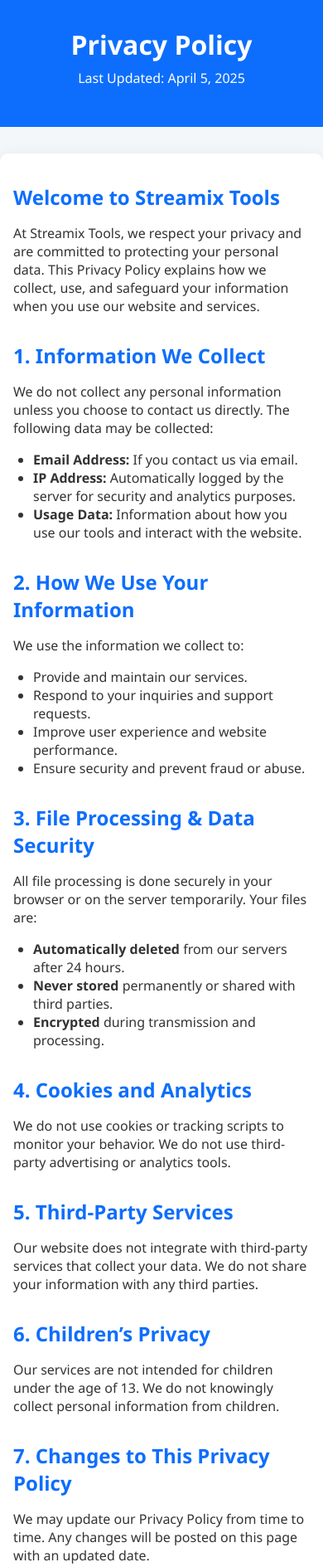
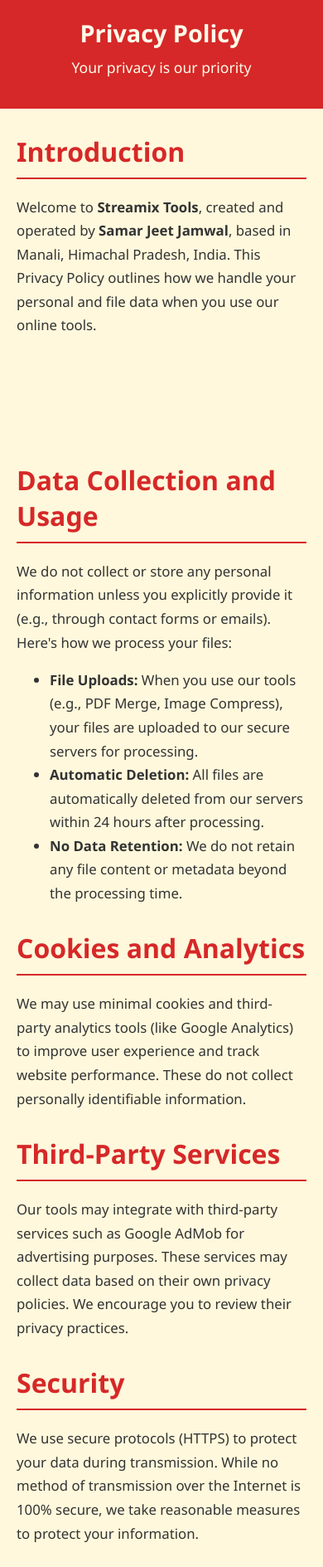
Before and after one commit to samar3322/Free-Online-Tools, a plain HTML site: page privacy-policy.html in a window 390 px wide. Shown: the top 1889 px of the page at 83% size. Drawn offline with Linux system fonts and the light colour scheme.

Commit message:
Update privacy-policy.html

```diff
--- a/privacy-policy.html
+++ b/privacy-policy.html
@@ -1,23 +1,25 @@
 <!DOCTYPE html>
 <html lang="en">
 <head>
-  <meta charset="UTF-8" />
-  <meta name="viewport" content="width=device-width, initial-scale=1.0"/>
-  <meta name="description" content="Privacy Policy for Streamix Tools - Learn how we collect, use, and protect your data.">
+    <meta charset="UTF-8">
+    <meta name="viewport" content="width=device-width, initial-scale=1.0">
+    <meta name="description" content="Privacy Policy for Streamix Tools - Learn how we protect your data and ensure secure file processing.">
+    <meta name="keywords" content="Streamix Privacy Policy, PDF Tools Privacy, Image Tools Privacy, Online File Processing, Data Security, Samar Jeet Jamwal">
+    <meta name="author" content="Samar Jeet Jamwal">
     <title>Privacy Policy - Streamix Tools</title>
+
     <style>
         body {
+            margin: 0;
             font-family: 'Segoe UI', Tahoma, Geneva, Verdana, sans-serif;
-      margin: 0;
-      padding: 0;
-      background-color: #f4f7fa;
+            background: #fff8dc;
             color: #333;
         }
 
         header {
-      background-color: #0d6efd;
-      padding: 2rem 1rem;
-      color: white;
+            background: #d62828;
+            color: #fffbe9;
+            padding: 20px 0;
             text-align: center;
         }
 
@@ -27,70 +29,55 @@
         }
 
         header p {
-      font-size: 1.2rem;
-      margin-top: 0.5rem;
+            font-size: 1.1rem;
+            margin-top: 10px;
         }
 
-    main {
-      max-width: 900px;
-      margin: 2rem auto;
-      padding: 2rem;
-      background-color: #fff;
-      border-radius: 10px;
-      box-shadow: 0 0 15px rgba(0,0,0,0.05);
+        .container {
+            max-width: 1100px;
+            margin: 30px auto;
+            padding: 0 20px;
         }
 
-    section {
-      margin-bottom: 2rem;
+        .section {
+            margin-bottom: 30px;
         }
 
-    h2 {
-      color: #0d6efd;
-      margin-bottom: 1rem;
+        .section h2 {
+            color: #d62828;
+            font-size: 2rem;
+            border-bottom: 2px solid #d62828;
+            padding-bottom: 10px;
+            margin-bottom: 20px;
         }
 
-    h3 {
-      margin-top: 1.2rem;
+        .section h3 {
+            color: #d62828;
+            font-size: 1.4rem;
+            margin-top: 20px;
         }
 
-    ul {
-      padding-left: 1.5rem;
+        .section p, .section ul {
+            line-height: 1.7;
+            font-size: 1.05rem;
         }
 
-    .contact-info {
-      background-color: #e9f0ff;
-      padding: 1rem;
-      border-radius: 8px;
+        .ad-slot {
+            margin: 30px 0;
+            text-align: center;
         }
 
-    .footer {
+        footer {
+            background: #d62828;
+            color: #fffbe9;
             text-align: center;
-      padding: 1.5rem;
+            padding: 15px 0;
             font-size: 0.9rem;
-      color: #666;
-      background-color: #e9f0ff;
-    }
-
-    a {
-      color: #0d6efd;
-      text-decoration: none;
-    }
-
-    a:hover {
-      text-decoration: underline;
         }
 
         @media (max-width: 600px) {
             header h1 {
-        font-size: 2rem;
-      }
-
-      header p {
-        font-size: 1rem;
-      }
-
-      main {
-        padding: 1rem;
+                font-size: 1.8rem;
             }
         }
     </style>
@@ -99,82 +86,79 @@
 
     <header>
         <h1>Privacy Policy</h1>
-    <p>Last Updated: April 5, 2025</p>
+        <p>Your privacy is our priority</p>
     </header>
 
-  <main>
-    <section>
-      <h2>Welcome to Streamix Tools</h2>
-      <p>
-        At Streamix Tools, we respect your privacy and are committed to protecting your personal data. This Privacy Policy explains how we collect, use, and safeguard your information when you use our website and services.
-      </p>
-    </section>
+    <div class="container">
+        <div class="section">
+            <h2>Introduction</h2>
+            <p>Welcome to <strong>Streamix Tools</strong>, created and operated by <strong>Samar Jeet Jamwal</strong>, based in Manali, Himachal Pradesh, India. This Privacy Policy outlines how we handle your personal and file data when you use our online tools.</p>
+        </div>
 
-    <section>
-      <h2>1. Information We Collect</h2>
-      <p>We do not collect any personal information unless you choose to contact us directly. The following data may be collected:</p>
+        <div class="ad-slot">
+            <!-- AdMob Ad Slot -->
+            <ins class="adsbygoogle"
+                 style="display:block; width:100%; height:90px;"
+                 data-ad-client="ca-pub-INSERT-YOUR-ADMOB-ID-HERE"
+                 data-ad-slot="ADMOB_AD_SLOT_ID"
+                 data-ad-format="auto"
+                 data-full-width-responsive="true"></ins>
+            <script>
+                 (adsbygoogle = window.adsbygoogle || []).push({});
+            </script>
+        </div>
+
+        <div class="section">
+            <h2>Data Collection and Usage</h2>
+            <p>We do not collect or store any personal information unless you explicitly provide it (e.g., through contact forms or emails). Here's how we process your files:</p>
             <ul>
-        <li><strong>Email Address:</strong> If you contact us via email.</li>
-        <li><strong>IP Address:</strong> Automatically logged by the server for security and analytics purposes.</li>
-        <li><strong>Usage Data:</strong> Information about how you use our tools and interact with the website.</li>
+                <li><strong>File Uploads:</strong> When you use our tools (e.g., PDF Merge, Image Compress), your files are uploaded to our secure servers for processing.</li>
+                <li><strong>Automatic Deletion:</strong> All files are automatically deleted from our servers within 24 hours after processing.</li>
+                <li><strong>No Data Retention:</strong> We do not retain any file content or metadata beyond the processing time.</li>
             </ul>
-    </section>
+        </div>
 
-    <section>
-      <h2>2. How We Use Your Information</h2>
-      <p>We use the information we collect to:</p>
-      <ul>
-        <li>Provide and maintain our services.</li>
-        <li>Respond to your inquiries and support requests.</li>
-        <li>Improve user experience and website performance.</li>
-        <li>Ensure security and prevent fraud or abuse.</li>
-      </ul>
-    </section>
+        <div class="section">
+            <h2>Cookies and Analytics</h2>
+            <p>We may use minimal cookies and third-party analytics tools (like Google Analytics) to improve user experience and track website performance. These do not collect personally identifiable information.</p>
+        </div>
 
-    <section>
-      <h2>3. File Processing & Data Security</h2>
-      <p>All file processing is done securely in your browser or on the server temporarily. Your files are:</p>
-      <ul>
-        <li><strong>Automatically deleted</strong> from our servers after 24 hours.</li>
-        <li><strong>Never stored</strong> permanently or shared with third parties.</li>
-        <li><strong>Encrypted</strong> during transmission and processing.</li>
-      </ul>
-    </section>
+        <div class="section">
+            <h2>Third-Party Services</h2>
+            <p>Our tools may integrate with third-party services such as Google AdMob for advertising purposes. These services may collect data based on their own privacy policies. We encourage you to review their privacy practices.</p>
+        </div>
 
-    <section>
-      <h2>4. Cookies and Analytics</h2>
-      <p>We do not use cookies or tracking scripts to monitor your behavior. We do not use third-party advertising or analytics tools.</p>
-    </section>
+        <div class="section">
+            <h2>Security</h2>
+            <p>We use secure protocols (HTTPS) to protect your data during transmission. While no method of transmission over the Internet is 100% secure, we take reasonable measures to protect your information.</p>
+        </div>
 
-    <section>
-      <h2>5. Third-Party Services</h2>
-      <p>Our website does not integrate with third-party services that collect your data. We do not share your information with any third parties.</p>
-    </section>
+        <div class="ad-slot">
+            <!-- AdMob Ad Slot -->
+            <ins class="adsbygoogle"
+                 style="display:block; width:100%; height:90px;"
+                 data-ad-client="ca-pub-INSERT-YOUR-ADMOB-ID-HERE"
+                 data-ad-slot="ADMOB_AD_SLOT_ID"
+                 data-ad-format="auto"
+                 data-full-width-responsive="true"></ins>
+            <script>
+                 (adsbygoogle = window.adsbygoogle || []).push({});
+            </script>
+        </div>
 
-    <section>
-      <h2>6. Children’s Privacy</h2>
-      <p>Our services are not intended for children under the age of 13. We do not knowingly collect personal information from children.</p>
-    </section>
-
-    <section>
-      <h2>7. Changes to This Privacy Policy</h2>
-      <p>We may update our Privacy Policy from time to time. Any changes will be posted on this page with an updated date.</p>
-    </section>
-
-    <section class="contact-info">
-      <h2>Contact the Creator</h2>
+        <div class="section">
+            <h2>Contact Us</h2>
             <p>If you have any questions or concerns about this Privacy Policy, feel free to reach out:</p>
             <ul>
-        <li><strong>Creator:</strong> Samar Jeet Jamwal</li>
                 <li><strong>Email:</strong> <a href="mailto:samarjeetjamwal@gmail.com">samarjeetjamwal@gmail.com</a></li>
                 <li><strong>Phone:</strong> +91 93179 50702</li>
                 <li><strong>Address:</strong> Manali, Himachal Pradesh, India</li>
             </ul>
-    </section>
-  </main>
+        </div>
+    </div>
 
-  <footer class="footer">
-    &copy; 2025 Streamix Tools. All rights reserved.
+    <footer>
+        &copy; 2025 Streamix Tools by Samar Jeet Jamwal. All rights reserved.
     </footer>
 
 </body>
```
Lines whose indentation alone changed are shown as unchanged.
